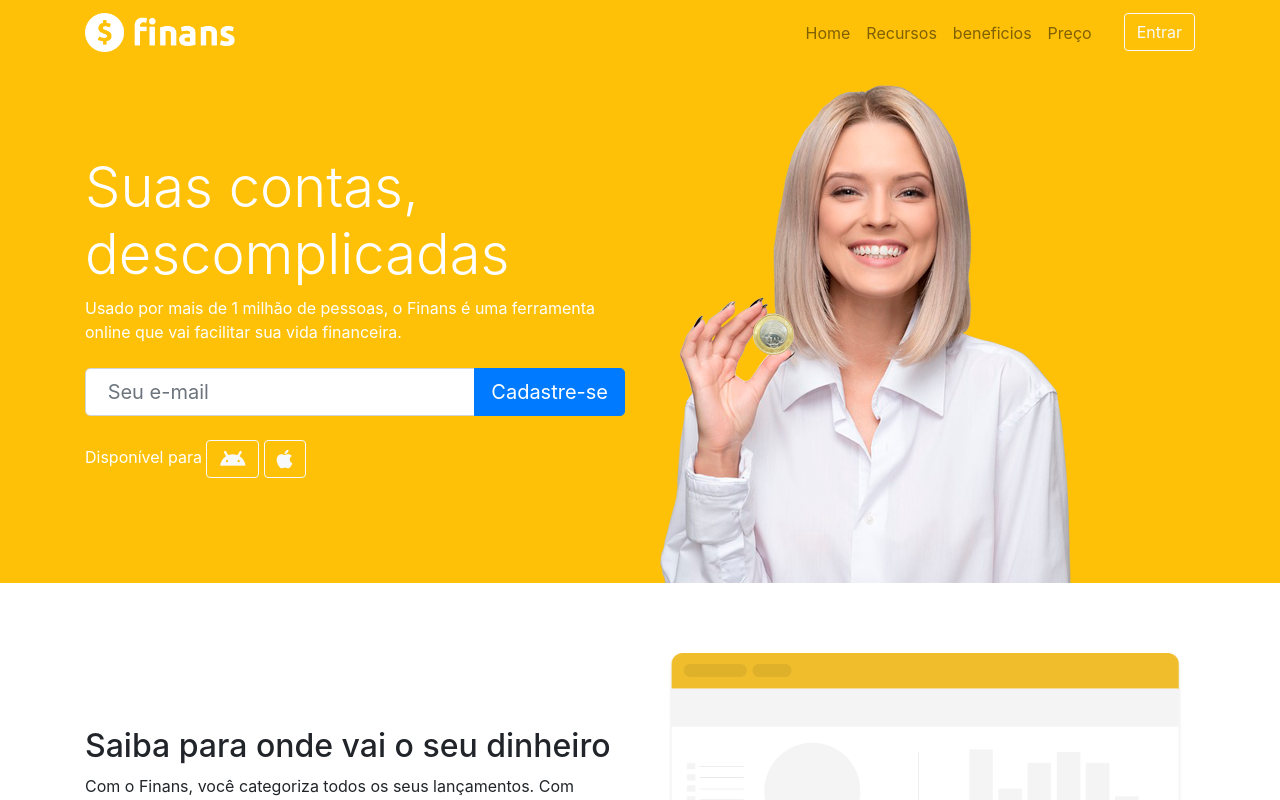
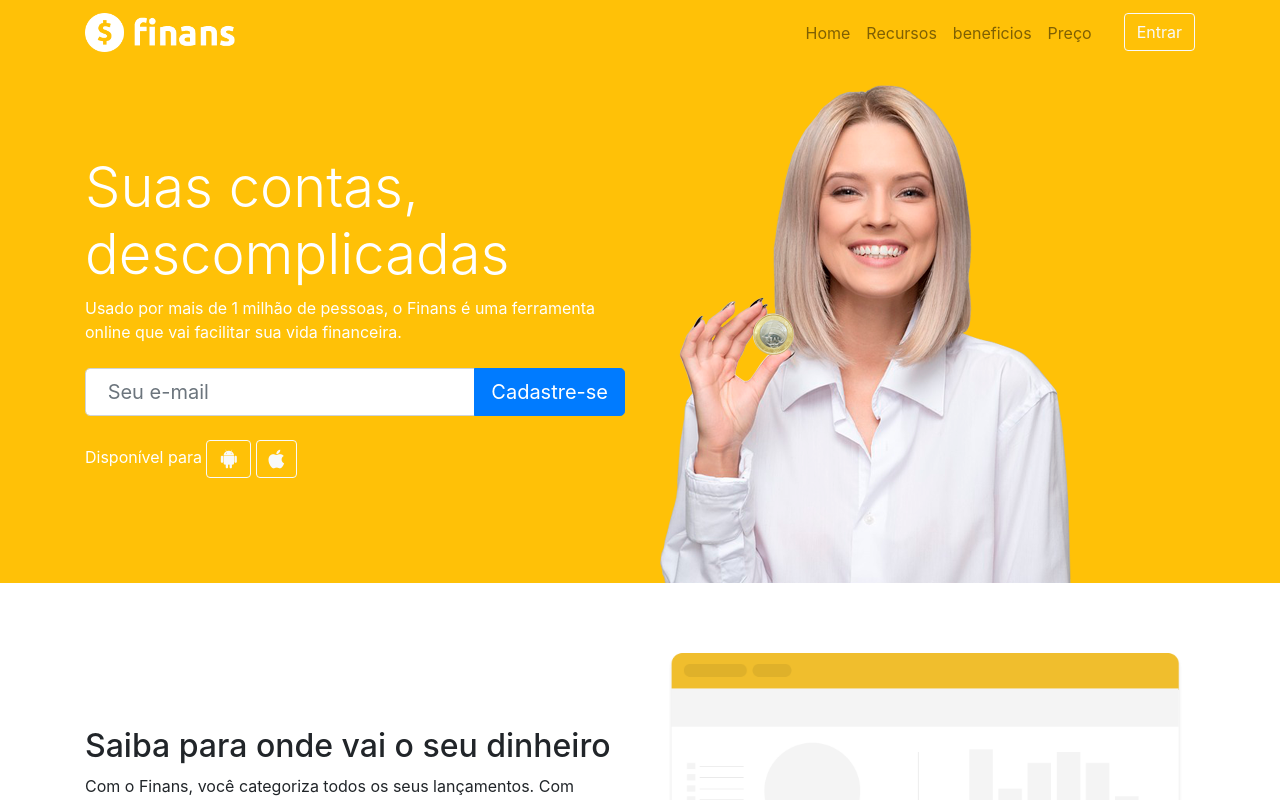
Before and after one commit to michellbl/finans, a plain HTML site: page index.html in a window 1280 px wide. Shown: the top 800 px of the page. Drawn offline with nearby package versions, Linux system fonts and the light colour scheme.

Commit message:
Update index.html

```diff
--- a/index.html
+++ b/index.html
@@ -8,7 +8,7 @@
     <!-- Bootstrap CSS -->
     <link rel="stylesheet" href="./css/bootstrap.min.css">
     <!-- Fonts Awesome -->
-    <link rel="stylesheet" href="./fontawesome/css/all.css">
+    <link rel="stylesheet" href="https://use.fontawesome.com/releases/v5.7.2/css/all.css" integrity="sha384-fnmOCqbTlWIlj8LyTjo7mOUStjsKC4pOpQbqyi7RrhN7udi9RwhKkMHpvLbHG9Sr" crossorigin="anonymous">
     <!-- Estilo customizado -->
     <link rel="stylesheet" href="./css/style.css">
 
```
